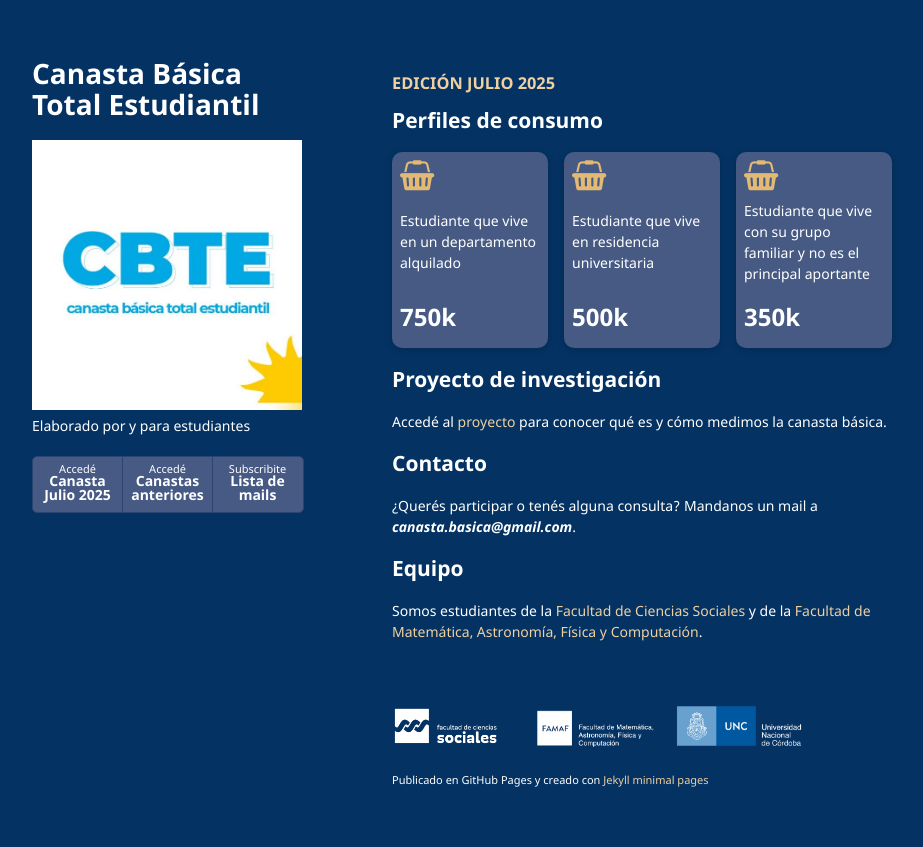
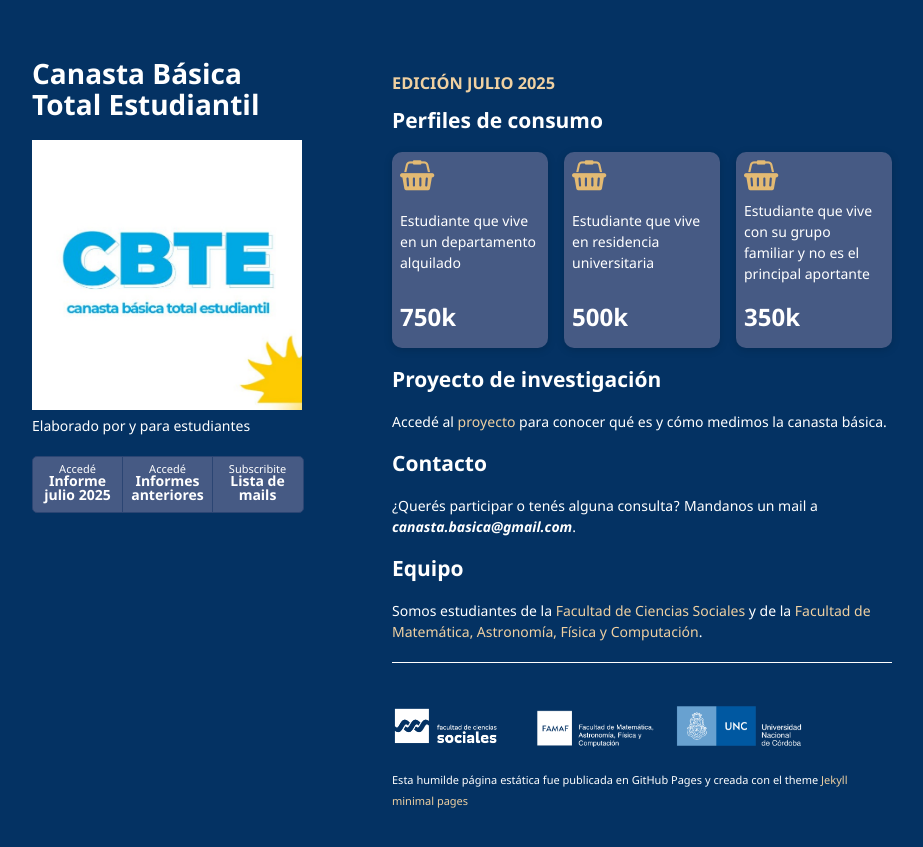
Before and after one commit to rocio-perez-sbarato/rocio-perez-sbarato.github.io, a Jekyll site: the page built from index.md, in a window 1280 px wide. Shown: the top 847 px of the page, without its empty margins (178-1101 px from the left). Built offline with Jekyll 4.4.1, drawn with Linux system fonts in a browser that asks for light colours; our own code applies the rules of GitHub Pages for plain Markdown files.

Commit message:
nuevo estilo

```diff
--- a/_layouts/default.html
+++ b/_layouts/default.html
@@ -25,8 +25,8 @@
 
         {% if site.show_downloads %}
         <ul class="downloads">
-          <li><a href="{{ site.github.zip_url }}"> Accedé <strong>Canasta Julio 2025</strong></a></li>
-          <li><a href="{{ site.github.tar_url }}"> Accedé <strong>Canastas anteriores</strong></a></li>
+          <li><a href="{{ site.github.zip_url }}"> Accedé <strong>Informe julio 2025</strong></a></li>
+          <li><a href="{{ site.github.tar_url }}"> Accedé <strong>Informes anteriores</strong></a></li>
           <li><a href="{{ site.github.repository_url }}"> Subscribite <strong>Lista de mails</strong></a></li>
         </ul>
         {% endif %}
--- a/_sass/jekyll-theme-minimal.scss
+++ b/_sass/jekyll-theme-minimal.scss
@@ -270,6 +270,33 @@ footer {
   font-weight: 700;
 }
 
+hr {
+  border: 0;
+  background: $clr-light-a0;
+  height: 1px;
+  margin: 0 0 20px;
+}
+
+@media screen and (max-width: 960px) {
+  .cards-container {
+    flex-wrap: wrap;
+    justify-content: center;
+    gap: 1rem;
+  }
+
+  .card {
+    flex: 1 1 calc(50% - 1rem);
+    max-width: 300px;
+  }
+}
+
+@media screen and (max-width: 480px) {
+  .card {
+    flex: 1 1 100%;
+    max-width: 100%;
+  }
+}
+
 @media print, screen and (max-width: 960px) {
 
   div.wrapper {
--- a/index.md
+++ b/index.md
@@ -47,5 +47,5 @@ Somos estudiantes de la [Facultad de Ciencias Sociales](https://sociales.unc.edu
 </div>
 
 <footer>
-<p><small>Publicado en GitHub Pages y creado con <a href="https://github.com/orderedlist">Jekyll minimal pages</a></small></p>
+<p><small>Esta humilde página estática fue publicada en GitHub Pages y creada con el theme <a href="https://github.com/orderedlist">Jekyll minimal pages</a></small></p>
 </footer>
```
